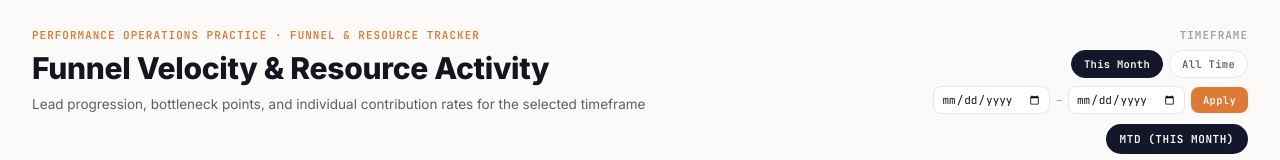
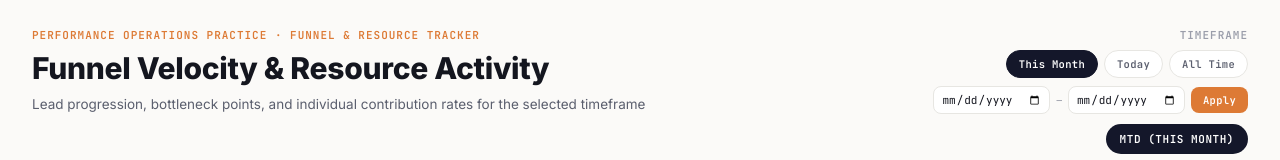
Before and after one commit to Adityashniaone/FONO_DB, a website: page index.html in a window 1280 px wide. Shown: the top 160 px of the page. Drawn offline with Linux system fonts and the light colour scheme; no server answers.

Commit message:
Update index.html

```diff
--- a/index.html
+++ b/index.html
@@ -25,7 +25,8 @@
         <div class="timeframe-controls">
           <div class="preset-buttons">
             <button type="button" class="preset-btn is-active" data-preset="mtd">This Month</button>
-            <button type="button" class="preset-btn" data-preset="ftd">All Time</button>
+            <button type="button" class="preset-btn" data-preset="today">Today</button>
+            <button type="button" class="preset-btn" data-preset="all">All Time</button>
           </div>
           <div class="date-range-picker">
             <input type="date" id="range-start" aria-label="Range start date" />
```
